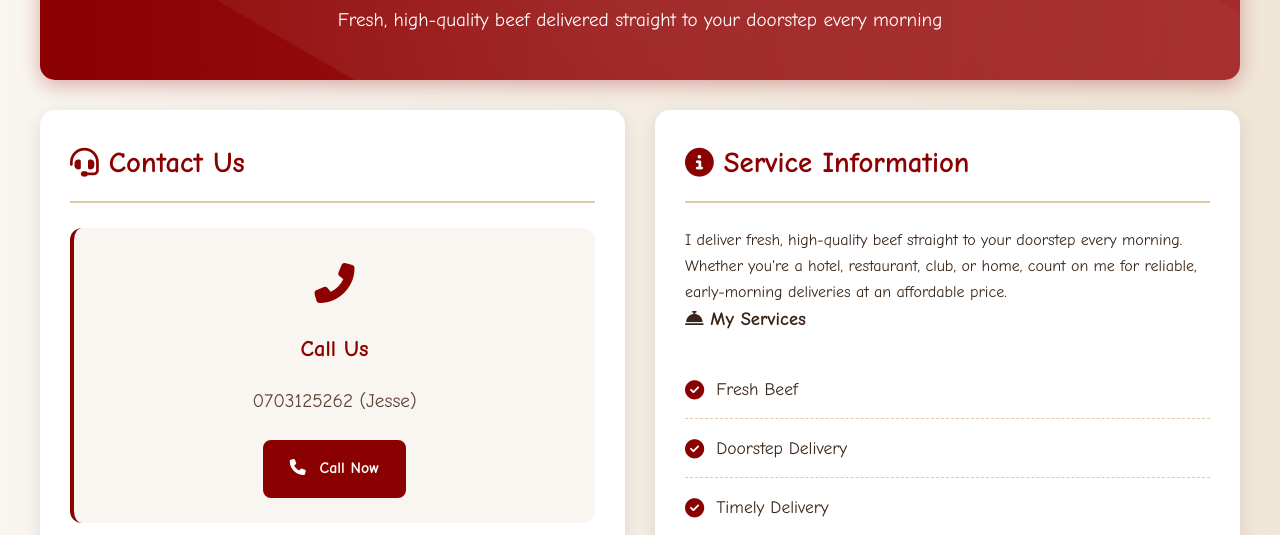
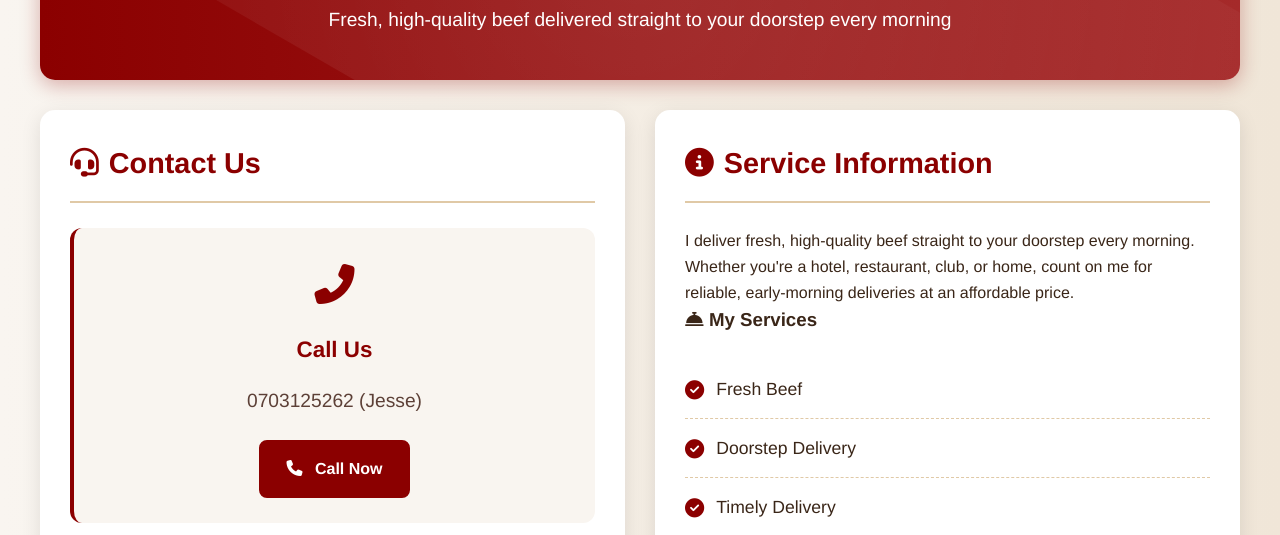
Before and after one commit to spencemiles/DoorstepMeat, a plain HTML site: page contact.html in a window 1280 px wide. Shown: the part 190-725 px from the top of the page. Drawn offline with Linux system fonts and the light colour scheme.

Commit message:
Update contact.html

```diff
--- a/contact.html
+++ b/contact.html
@@ -10,8 +10,7 @@
             margin: 0;
             padding: 0;
             box-sizing: border-box;
-            font-family: 'Comic Sans MS', 'Comic Sans', cursive;
-        }
+            font-family: 'Helvetica Neue', Helvetica, Arial, sans-serif;
 
         body {
             background: linear-gradient(to right, #f9f5f0, #f0e6d8);
```
